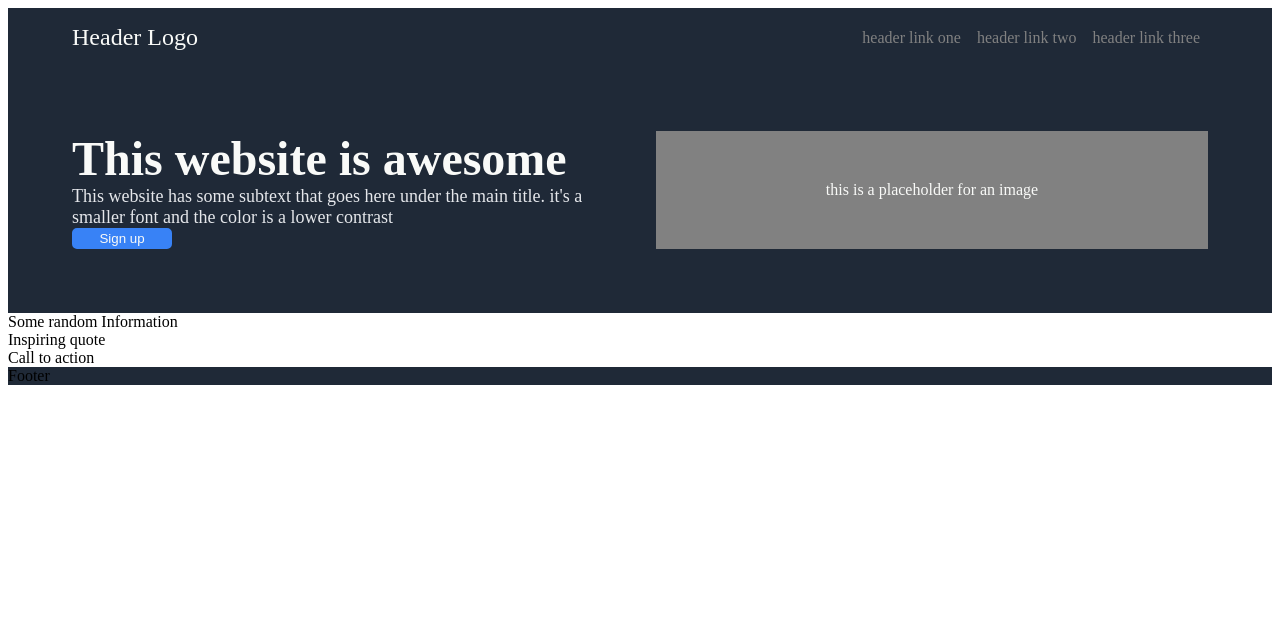
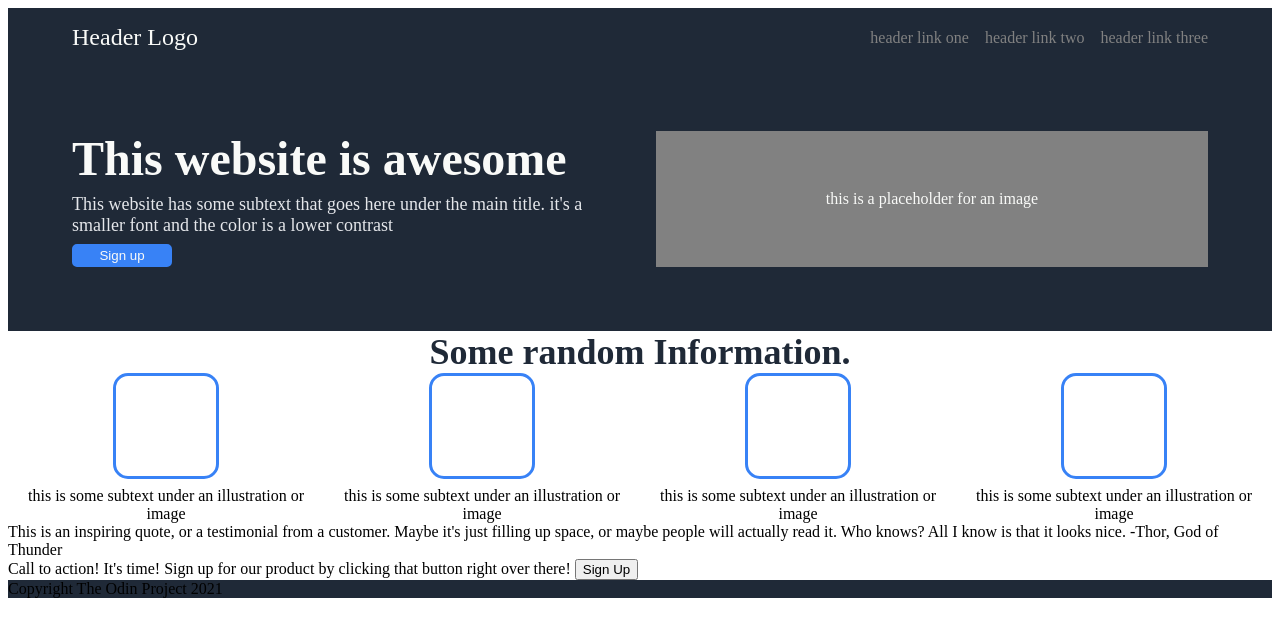
Before and after one commit to IzuEneh/landing-page, a plain HTML site: page index.html in a window 1280 px wide. Drawn offline with Linux system fonts and the light colour scheme.

Commit message:
added styling and content for information section

```diff
--- a/index.html
+++ b/index.html
@@ -8,14 +8,14 @@
 </head>
 <body>
 
-    <div class="header blue-background">
+    <header class="header blue-background">
         Header Logo
         <ul>
             <li>header link one</li>
             <li>header link two</li>
             <li>header link three</li>
         </ul>
-    </div>
+    </header>
     <main>
         <section class="hero blue-background">
             <div class='left-hero-content'>
@@ -29,13 +29,42 @@
             <div class="right-hero-content">
                 this is a placeholder for an image
             </div>
+        </section>
 
+        <section class="information">
+            <span>Some random Information.</span>
+            <div class="sections">
+                <div class="information-section">
+                    <div class="information-image"></div>
+                    this is some subtext under an illustration or image
+                </div>
+                <div class="information-section">
+                    <div class="information-image"></div>
+                    this is some subtext under an illustration or image
+                </div>
+                <div class="information-section">
+                    <div class="information-image"></div>
+                    this is some subtext under an illustration or image
+                </div>
+                <div class="information-section">
+                    <div class="information-image"></div>
+                    this is some subtext under an illustration or image
+                </div>
+            </div>
         </section>
-        <section>Some random Information</section>
-        <section>Inspiring quote</section>
-        <section>Call to action</section>
+        <section>
+            This is an inspiring quote, or a testimonial from a customer. Maybe it's
+            just filling up space, or maybe people will actually read it. Who knows? All
+            I know is that it looks nice.
+            <span>-Thor, God of Thunder</span>
+        </section>
+        <section>
+            <span>Call to action! It's time!</span>
+            Sign up for our product by clicking that button right over there!
+            <button>Sign Up</button>
+        </section>
     </main>
-    <div class="footer blue-background">Footer</div>
+    <div class="footer blue-background">Copyright The Odin Project 2021</div>
 
 </body>
 </html>
--- a/style.css
+++ b/style.css
@@ -3,14 +3,9 @@ body {
     flex-direction: column;
 }
 
-main {
-    flex: 1;
-}
-
 .blue-background {
     background-color: #1f2937;
 }
-
 
 .header {
     display: flex;
@@ -22,16 +17,13 @@ main {
 
 .header ul {
     align-items: center;
+    color: #818181;
     list-style-type: none;
     display: flex;
     font-size: 16px;
     padding: 0;
     margin: 0;
-}
-
-.header li {
-    margin: 0px 8px;
-    color: #818181;
+    gap: 16px;
 }
 
 .hero {
@@ -46,6 +38,7 @@ main {
     flex-direction: column;
     flex: 1 1 0;
     margin-right: 32px;
+    gap: 8px;
 }
 
 .left-hero-content button {
@@ -55,12 +48,12 @@ main {
     border-style: solid;
     border-color: #3882f6;
     width: 100px;
+    padding: 2px 0px;
 }
 
 .hero-primary-text {
     font-size: 48px;
     font-weight: 800;
-
 }
 
 .hero-secondary-text {
@@ -74,5 +67,38 @@ main {
     display: flex;
     justify-content: center;
     align-items: center;
+}
 
+.information {
+    display: flex;
+    flex-direction: column;
+    align-items: center;
 }
+
+.information span  {
+    font-size: 36px;
+    font-weight: 800;
+    color: #1f2937;
+}
+
+.information .sections {
+    display: flex;
+    justify-content: center;
+}
+
+.information-image {
+    width: 100px;
+    height: 100px;
+    border-color: #3882f6;
+    border-radius: 15px;
+    border-style: solid;
+    border-width: 3px;
+}
+
+.information-section {
+    display: flex;
+    flex-direction: column;
+    align-items: center;
+    gap: 8px;
+    text-align: center;
+}
```
